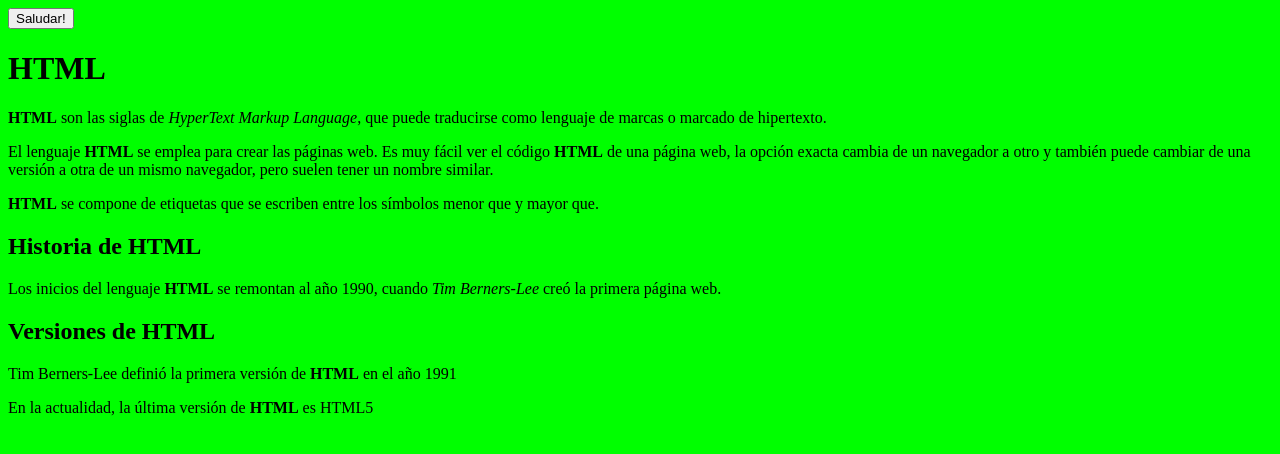
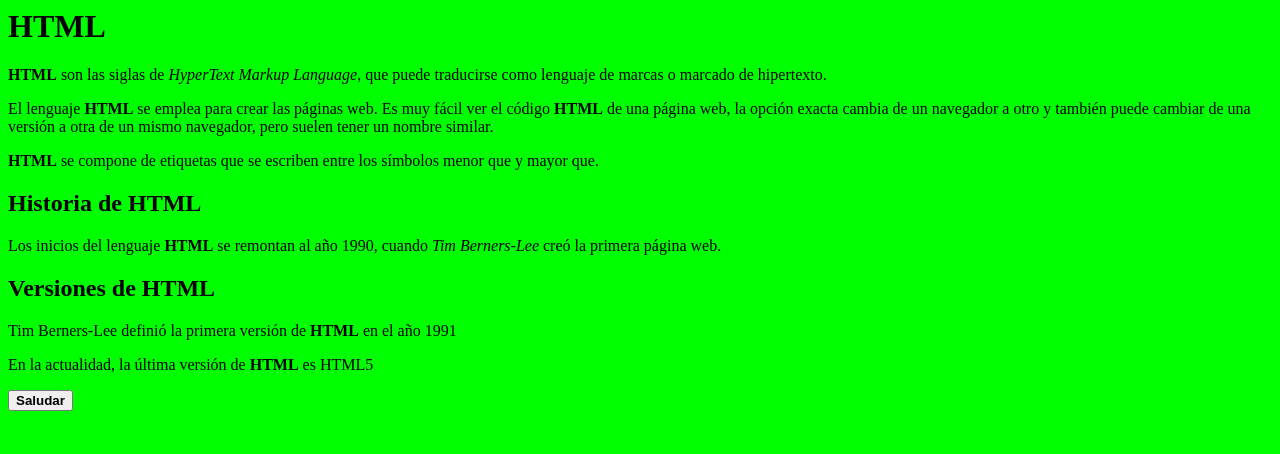
Before and after one commit to nahumar/html5, a plain HTML site: page index.html in a window 1280 px wide. Drawn offline with Linux system fonts and the light colour scheme.

Commit message:
Update index.html

```diff
--- a/index.html
+++ b/index.html
@@ -1,7 +1,7 @@
 
 <html>
 <head>
-<title>El título de la página</title>
+<title>Nahuel</title>
 
 <link rel="stylesheet" href="new.css" type="text/css" media="all">
 
@@ -10,7 +10,7 @@
 </head>
 <body>
 
-<button type="button" onclick="saludar()">Saludar!</button>
+
 
 <h1>HTML</h1>
 <p><strong>HTML</strong> son las siglas de <em>HyperText Markup Language</em>, que puede traducirse como lenguaje de marcas o marcado de hipertexto.
@@ -28,5 +28,6 @@
 <p> Tim Berners-Lee definió la primera versión de <strong>HTML</strong> en el año 1991 </p>
 <p>En la actualidad, la última versión de <strong>HTML</strong> es HTML5</p>
 
+  <button type="button" onclick="saludar()"><strong>Saludar</strong></button>
 </body>
 </html>
```
